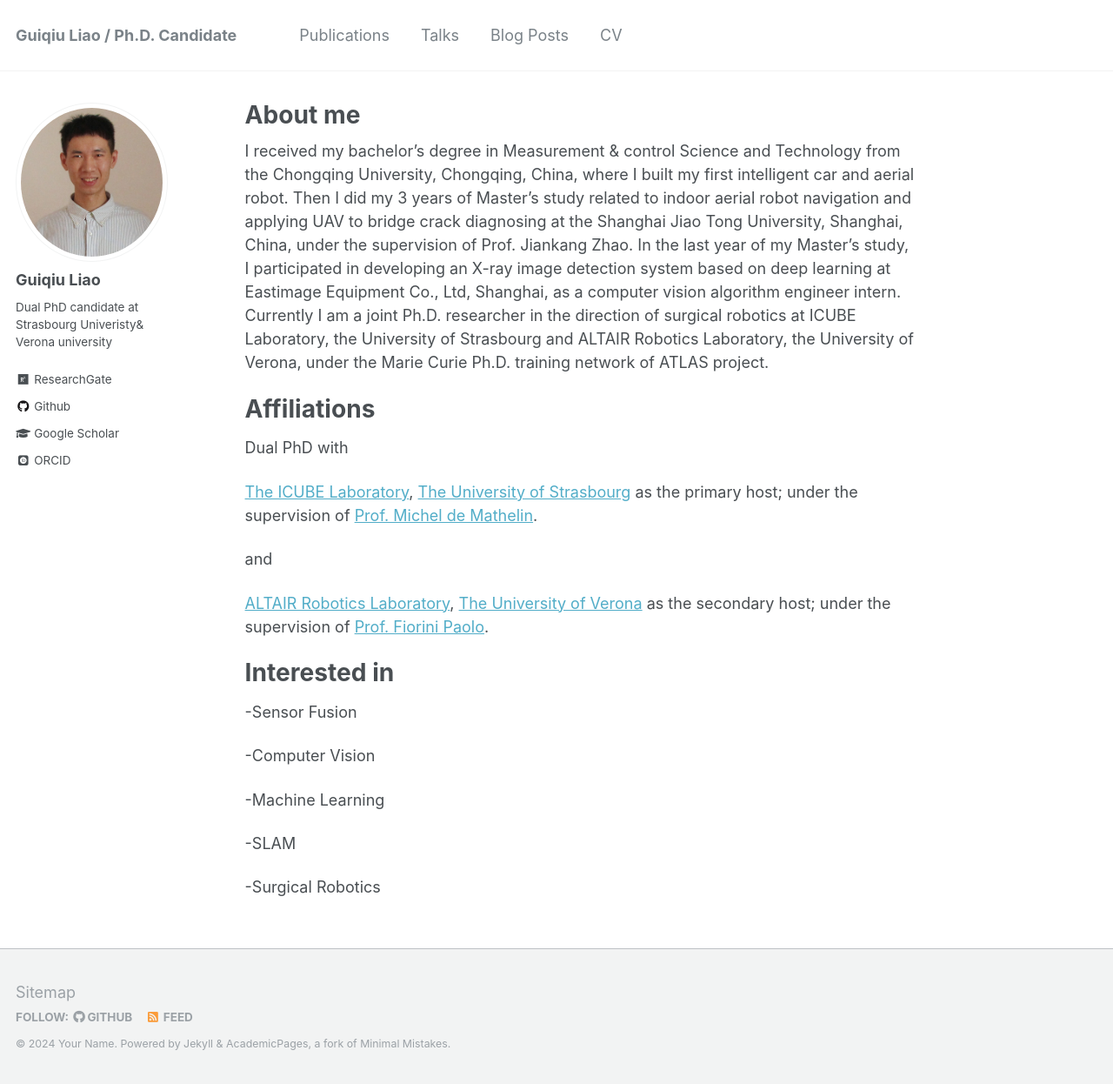
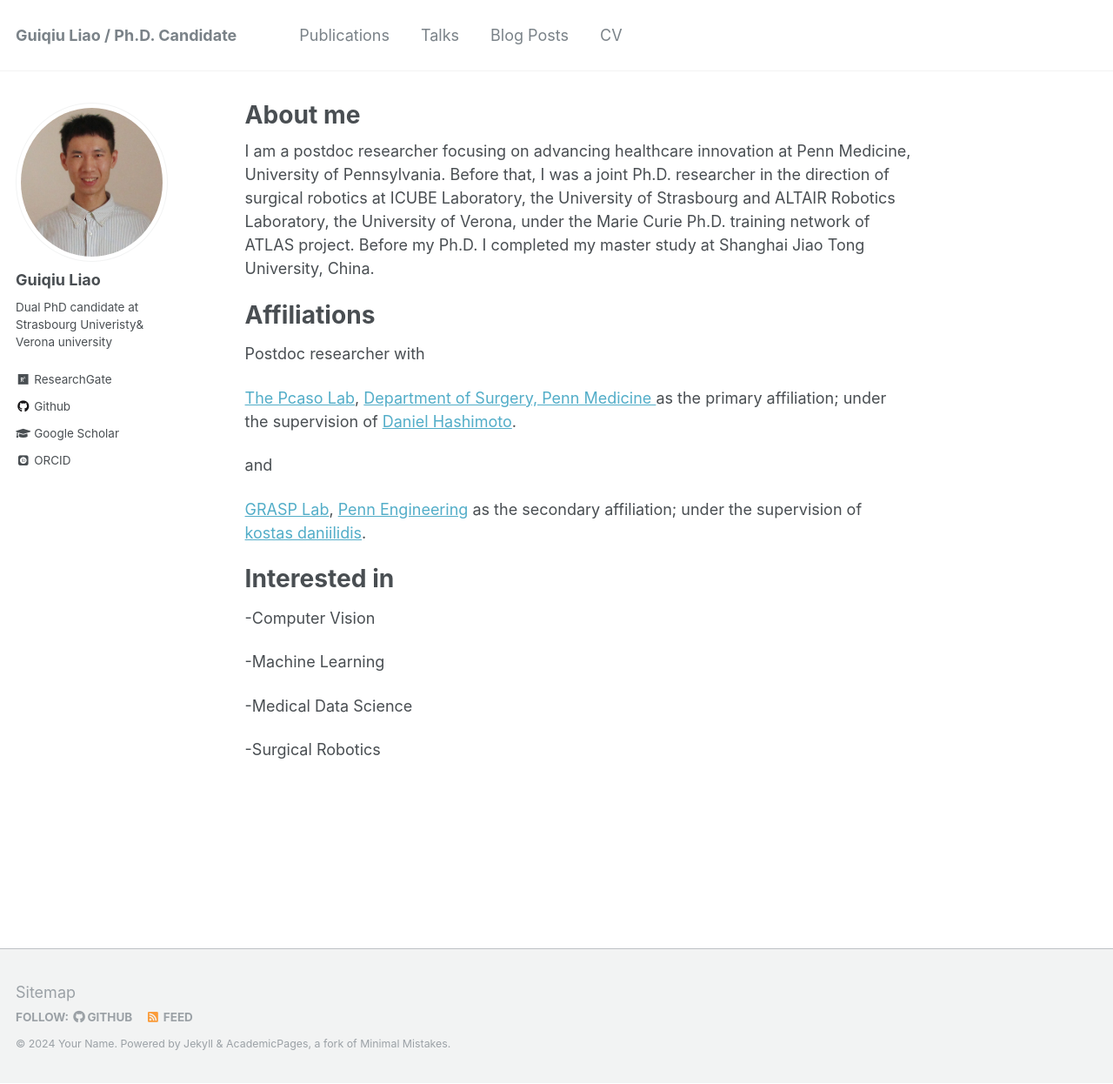
Before and after one commit to liaoguiqiu/liaoguiqiu.github.io, a Jekyll site: the page built from _pages/about.md, in a window 1280 px wide and 1246 px high. Shown: the whole window at 87% size. Built offline with Jekyll 4.4.1, drawn with Linux system fonts in a browser that asks for light colours; some web fonts are replaced.

Commit message:
Update about.md

```diff
--- a/_pages/about.md
+++ b/_pages/about.md
@@ -8,27 +8,24 @@ redirect_from:
   - /about.html
 ---
 
-I received my bachelor’s degree in Measurement & control Science and Technology from the Chongqing University, Chongqing, China, where I built my first intelligent car and aerial robot. Then I did my 3 years of Master’s study related to indoor aerial robot navigation and applying UAV to bridge crack diagnosing at the Shanghai Jiao Tong University, Shanghai, China, under the supervision of Prof. Jiankang Zhao. In the last year of my Master’s study, I participated in developing an X-ray image detection system based on deep learning at Eastimage Equipment Co., Ltd, Shanghai, as a computer vision algorithm engineer intern.
-Currently I am a joint Ph.D. researcher in the direction of surgical robotics at ICUBE Laboratory, the University of Strasbourg and ALTAIR Robotics Laboratory, the University of Verona, under the Marie Curie Ph.D. training network of ATLAS project.
+I am a postdoc researcher focusing on advancing healthcare innovation at Penn Medicine, University of Pennsylvania. Before that, I was a joint Ph.D. researcher in the direction of surgical robotics at ICUBE Laboratory, the University of Strasbourg and ALTAIR Robotics Laboratory, the University of Verona, under the Marie Curie Ph.D. training network of ATLAS project. Before my Ph.D. I completed my master study at Shanghai Jiao Tong University, China.
 
 Affiliations
 ======
-Dual PhD with
+Postdoc researcher with
 
-[The ICUBE Laboratory](http://icube.unistra.fr/), [The University of Strasbourg](https://en.unistra.fr/) as the primary host; under the supervision of [ Prof. Michel de Mathelin](https://en.unistra.fr/).
+[The Pcaso Lab](https://www.med.upenn.edu/pcaso/), [Department of Surgery, Penn Medicine ](https://www.pennmedicine.org/for-patients-and-visitors/penn-medicine-locations/hospital-of-the-university-of-pennsylvania) as the primary affiliation; under the supervision of [Daniel Hashimoto](https://www.pennmedicine.org/providers/profile/daniel-hashimoto).
 
 and
 
-[ALTAIR Robotics Laboratory](https://metropolis.scienze.univr.it/), [The University of Verona](https://www.univr.it/en/university) as the secondary host; under the supervision of [Prof. Fiorini Paolo](http://profs.sci.univr.it/~fiorini/).
+[GRASP Lab](https://www.grasp.upenn.edu/), [Penn Engineering](https://www.seas.upenn.edu/) as the secondary affiliation; under the supervision of [kostas daniilidis](https://www.cis.upenn.edu/~kostas/).
 
 Interested in
 ======
--Sensor Fusion
-
 -Computer Vision
 
 -Machine Learning
 
--SLAM
+-Medical Data Science
 
 -Surgical Robotics
```
